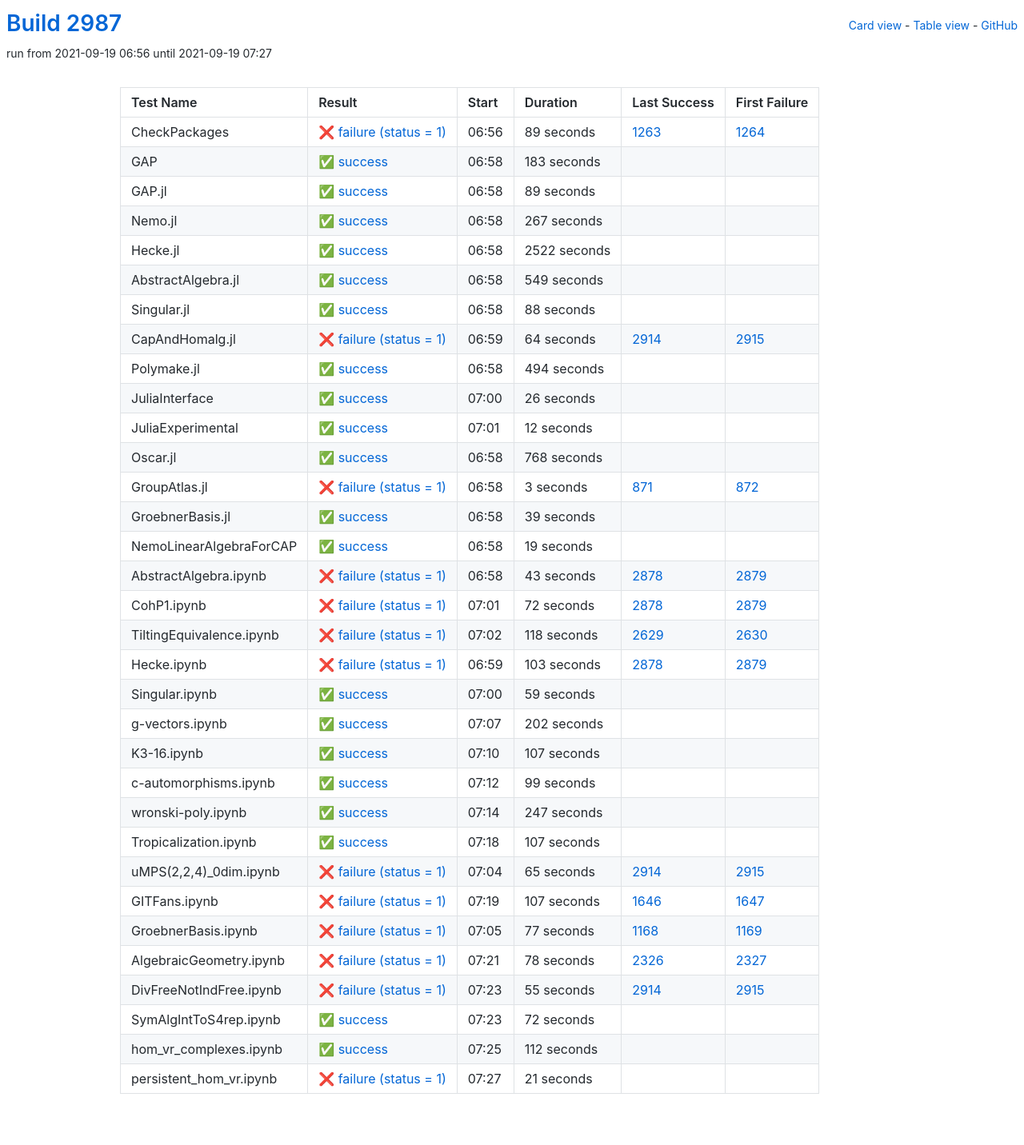
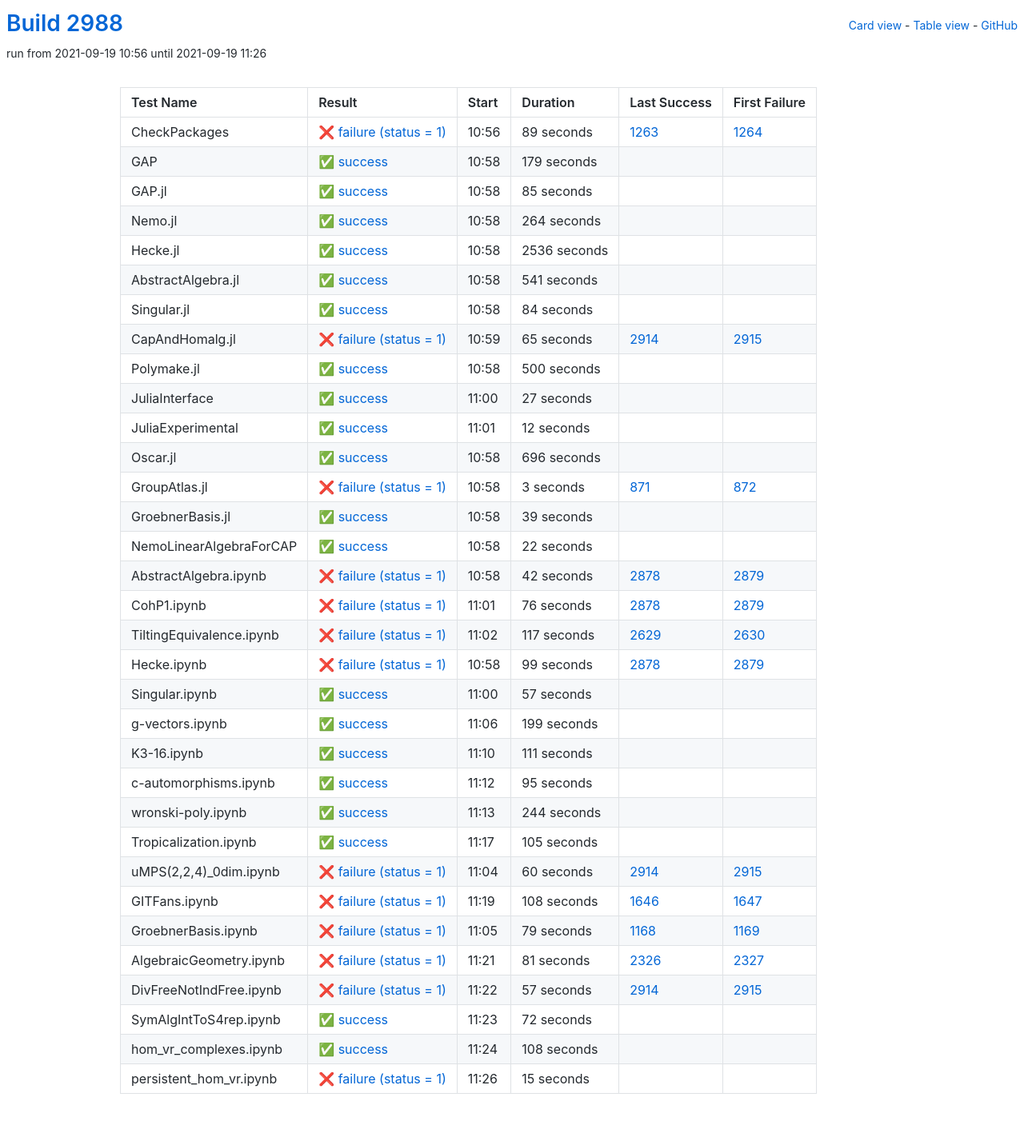
Before and after one commit to oscar-system/oscar-ci-status-stable, a Jekyll site: the page built from table.html, in a window 1280 px wide. Shown: the whole page at 80% size. Built offline with Jekyll 4.4.1, drawn with Linux system fonts in a browser that asks for light colours.

Commit message:
Build #2988

```diff
--- a/_data/ci.yml
+++ b/_data/ci.yml
@@ -1,6 +1,6 @@
 ---
-build: 2987
-build_url: https://oscarci.mathematik.uni-kl.de/job/oscar-stable/2987/
+build: 2988
+build_url: https://oscarci.mathematik.uni-kl.de/job/oscar-stable/2988/
 job: oscar-stable
 organization: oscar-system
 repo: oscar-ci-status-stable
@@ -8,8 +8,8 @@ repourl: https://github.com/oscar-system/oscar-ci-status-stable
 tests:
 - name: CheckPackages
   id: checkpackages
-  log: https://oscarci.mathematik.uni-kl.de/job/oscar-stable/2987/artifact/logs/build-2987/CheckPackages.log
-  start: 2021-09-19 06:56
+  log: https://oscarci.mathematik.uni-kl.de/job/oscar-stable/2988/artifact/logs/build-2988/CheckPackages.log
+  start: 2021-09-19 10:56
   success: false
   exitcode: 1
   status: failure
@@ -20,116 +20,116 @@ tests:
   first_failure_url: https://oscarci.mathematik.uni-kl.de/job/oscar-stable/1264/
 - name: GAP
   id: gap
-  log: https://oscarci.mathematik.uni-kl.de/job/oscar-stable/2987/artifact/logs/build-2987/GAP.log
-  start: 2021-09-19 06:58
+  log: https://oscarci.mathematik.uni-kl.de/job/oscar-stable/2988/artifact/logs/build-2988/GAP.log
+  start: 2021-09-19 10:58
   success: true
   exitcode: 0
   status: success
-  duration: 183
+  duration: 179
   last_success: false
   last_success_url:
   first_failure: false
   first_failure_url:
 - name: GAP.jl
   id: gap-jl
-  log: https://oscarci.mathematik.uni-kl.de/job/oscar-stable/2987/artifact/logs/build-2987/GAP.jl.log
-  start: 2021-09-19 06:58
+  log: https://oscarci.mathematik.uni-kl.de/job/oscar-stable/2988/artifact/logs/build-2988/GAP.jl.log
+  start: 2021-09-19 10:58
   success: true
   exitcode: 0
   status: success
-  duration: 89
+  duration: 85
   last_success: false
   last_success_url:
   first_failure: false
   first_failure_url:
 - name: Nemo.jl
   id: nemo-jl
-  log: https://oscarci.mathematik.uni-kl.de/job/oscar-stable/2987/artifact/logs/build-2987/Nemo.jl.log
-  start: 2021-09-19 06:58
+  log: https://oscarci.mathematik.uni-kl.de/job/oscar-stable/2988/artifact/logs/build-2988/Nemo.jl.log
+  start: 2021-09-19 10:58
   success: true
   exitcode: 0
   status: success
-  duration: 267
+  duration: 264
   last_success: false
   last_success_url:
   first_failure: false
   first_failure_url:
 - name: Hecke.jl
   id: hecke-jl
-  log: https://oscarci.mathematik.uni-kl.de/job/oscar-stable/2987/artifact/logs/build-2987/Hecke.jl.log
-  start: 2021-09-19 06:58
+  log: https://oscarci.mathematik.uni-kl.de/job/oscar-stable/2988/artifact/logs/build-2988/Hecke.jl.log
+  start: 2021-09-19 10:58
   success: true
   exitcode: 0
   status: success
-  duration: 2522
+  duration: 2536
   last_success: false
   last_success_url:
   first_failure: false
   first_failure_url:
 - name: AbstractAlgebra.jl
   id: abstractalgebra-jl
-  log: https://oscarci.mathematik.uni-kl.de/job/oscar-stable/2987/artifact/logs/build-2987/AbstractAlgebra.jl.log
-  start: 2021-09-19 06:58
+  log: https://oscarci.mathematik.uni-kl.de/job/oscar-stable/2988/artifact/logs/build-2988/AbstractAlgebra.jl.log
+  start: 2021-09-19 10:58
   success: true
   exitcode: 0
   status: success
-  duration: 549
+  duration: 541
   last_success: false
   last_success_url:
   first_failure: false
   first_failure_url:
 - name: Singular.jl
   id: singular-jl
-  log: https://oscarci.mathematik.uni-kl.de/job/oscar-stable/2987/artifact/logs/build-2987/Singular.jl.log
-  start: 2021-09-19 06:58
+  log: https://oscarci.mathematik.uni-kl.de/job/oscar-stable/2988/artifact/logs/build-2988/Singular.jl.log
+  start: 2021-09-19 10:58
   success: true
   exitcode: 0
   status: success
-  duration: 88
+  duration: 84
   last_success: false
   last_success_url:
   first_failure: false
   first_failure_url:
 - name: CapAndHomalg.jl
   id: capandhomalg-jl
-  log: https://oscarci.mathematik.uni-kl.de/job/oscar-stable/2987/artifact/logs/build-2987/CapAndHomalg.jl.log
-  start: 2021-09-19 06:59
+  log: https://oscarci.mathematik.uni-kl.de/job/oscar-stable/2988/artifact/logs/build-2988/CapAndHomalg.jl.log
+  start: 2021-09-19 10:59
   success: false
   exitcode: 1
   status: failure
-  duration: 64
+  duration: 65
   last_success: 2914
   last_success_url: https://oscarci.mathematik.uni-kl.de/job/oscar-stable/2914/
   first_failure: 2915
   first_failure_url: https://oscarci.mathematik.uni-kl.de/job/oscar-stable/2915/
 - name: Polymake.jl
   id: polymake-jl
-  log: https://oscarci.mathematik.uni-kl.de/job/oscar-stable/2987/artifact/logs/build-2987/Polymake.jl.log
-  start: 2021-09-19 06:58
+  log: https://oscarci.mathematik.uni-kl.de/job/oscar-stable/2988/artifact/logs/build-2988/Polymake.jl.log
+  start: 2021-09-19 10:58
   success: true
   exitcode: 0
   status: success
-  duration: 494
+  duration: 500
   last_success: false
   last_success_url:
   first_failure: false
   first_failure_url:
 - name: JuliaInterface
   id: juliainterface
-  log: https://oscarci.mathematik.uni-kl.de/job/oscar-stable/2987/artifact/logs/build-2987/JuliaInterface.log
-  start: 2021-09-19 07:00
+  log: https://oscarci.mathematik.uni-kl.de/job/oscar-stable/2988/artifact/logs/build-2988/JuliaInterface.log
+  start: 2021-09-19 11:00
   success: true
   exitcode: 0
   status: success
-  duration: 26
+  duration: 27
   last_success: false
   last_success_url:
   first_failure: false
   first_failure_url:
 - name: JuliaExperimental
   id: juliaexperimental
-  log: https://oscarci.mathematik.uni-kl.de/job/oscar-stable/2987/artifact/logs/build-2987/JuliaExperimental.log
-  start: 2021-09-19 07:01
+  log: https://oscarci.mathematik.uni-kl.de/job/oscar-stable/2988/artifact/logs/build-2988/JuliaExperimental.log
+  start: 2021-09-19 11:01
   success: true
   exitcode: 0
   status: success
@@ -140,20 +140,20 @@ tests:
   first_failure_url:
 - name: Oscar.jl
   id: oscar-jl
-  log: https://oscarci.mathematik.uni-kl.de/job/oscar-stable/2987/artifact/logs/build-2987/Oscar.jl.log
-  start: 2021-09-19 06:58
+  log: https://oscarci.mathematik.uni-kl.de/job/oscar-stable/2988/artifact/logs/build-2988/Oscar.jl.log
+  start: 2021-09-19 10:58
   success: true
   exitcode: 0
   status: success
-  duration: 768
+  duration: 696
   last_success: false
   last_success_url:
   first_failure: false
   first_failure_url:
 - name: GroupAtlas.jl
   id: groupatlas-jl
-  log: https://oscarci.mathematik.uni-kl.de/job/oscar-stable/2987/artifact/logs/build-2987/GroupAtlas.jl.log
-  start: 2021-09-19 06:58
+  log: https://oscarci.mathematik.uni-kl.de/job/oscar-stable/2988/artifact/logs/build-2988/GroupAtlas.jl.log
+  start: 2021-09-19 10:58
   success: false
   exitcode: 1
   status: failure
@@ -164,8 +164,8 @@ tests:
   first_failure_url: https://oscarci.mathematik.uni-kl.de/job/oscar-stable/872/
 - name: GroebnerBasis.jl
   id: groebnerbasis-jl
-  log: https://oscarci.mathematik.uni-kl.de/job/oscar-stable/2987/artifact/logs/build-2987/GroebnerBasis.jl.log
-  start: 2021-09-19 06:58
+  log: https://oscarci.mathematik.uni-kl.de/job/oscar-stable/2988/artifact/logs/build-2988/GroebnerBasis.jl.log
+  start: 2021-09-19 10:58
   success: true
   exitcode: 0
   status: success
@@ -176,200 +176,200 @@ tests:
   first_failure_url:
 - name: NemoLinearAlgebraForCAP
   id: nemolinearalgebraforcap
-  log: https://oscarci.mathematik.uni-kl.de/job/oscar-stable/2987/artifact/logs/build-2987/NemoLinearAlgebraForCAP.log
-  start: 2021-09-19 06:58
+  log: https://oscarci.mathematik.uni-kl.de/job/oscar-stable/2988/artifact/logs/build-2988/NemoLinearAlgebraForCAP.log
+  start: 2021-09-19 10:58
   success: true
   exitcode: 0
   status: success
-  duration: 19
+  duration: 22
   last_success: false
   last_success_url:
   first_failure: false
   first_failure_url:
 - name: AbstractAlgebra.ipynb
   id: abstractalgebra-ipynb
-  log: https://oscarci.mathematik.uni-kl.de/job/oscar-stable/2987/artifact/logs/build-2987/AbstractAlgebra.ipynb.log
-  start: 2021-09-19 06:58
+  log: https://oscarci.mathematik.uni-kl.de/job/oscar-stable/2988/artifact/logs/build-2988/AbstractAlgebra.ipynb.log
+  start: 2021-09-19 10:58
   success: false
   exitcode: 1
   status: failure
-  duration: 43
+  duration: 42
   last_success: 2878
   last_success_url: https://oscarci.mathematik.uni-kl.de/job/oscar-stable/2878/
   first_failure: 2879
   first_failure_url: https://oscarci.mathematik.uni-kl.de/job/oscar-stable/2879/
 - name: CohP1.ipynb
   id: cohp1-ipynb
-  log: https://oscarci.mathematik.uni-kl.de/job/oscar-stable/2987/artifact/logs/build-2987/CohP1.ipynb.log
-  start: 2021-09-19 07:01
+  log: https://oscarci.mathematik.uni-kl.de/job/oscar-stable/2988/artifact/logs/build-2988/CohP1.ipynb.log
+  start: 2021-09-19 11:01
   success: false
   exitcode: 1
   status: failure
-  duration: 72
+  duration: 76
   last_success: 2878
   last_success_url: https://oscarci.mathematik.uni-kl.de/job/oscar-stable/2878/
   first_failure: 2879
   first_failure_url: https://oscarci.mathematik.uni-kl.de/job/oscar-stable/2879/
 - name: TiltingEquivalence.ipynb
   id: tiltingequivalence-ipynb
-  log: https://oscarci.mathematik.uni-kl.de/job/oscar-stable/2987/artifact/logs/build-2987/TiltingEquivalence.ipynb.log
-  start: 2021-09-19 07:02
+  log: https://oscarci.mathematik.uni-kl.de/job/oscar-stable/2988/artifact/logs/build-2988/TiltingEquivalence.ipynb.log
+  start: 2021-09-19 11:02
   success: false
   exitcode: 1
   status: failure
-  duration: 118
+  duration: 117
   last_success: 2629
   last_success_url: https://oscarci.mathematik.uni-kl.de/job/oscar-stable/2629/
   first_failure: 2630
   first_failure_url: https://oscarci.mathematik.uni-kl.de/job/oscar-stable/2630/
 - name: Hecke.ipynb
   id: hecke-ipynb
-  log: https://oscarci.mathematik.uni-kl.de/job/oscar-stable/2987/artifact/logs/build-2987/Hecke.ipynb.log
-  start: 2021-09-19 06:59
+  log: https://oscarci.mathematik.uni-kl.de/job/oscar-stable/2988/artifact/logs/build-2988/Hecke.ipynb.log
+  start: 2021-09-19 10:58
   success: false
   exitcode: 1
   status: failure
-  duration: 103
+  duration: 99
   last_success: 2878
   last_success_url: https://oscarci.mathematik.uni-kl.de/job/oscar-stable/2878/
   first_failure: 2879
   first_failure_url: https://oscarci.mathematik.uni-kl.de/job/oscar-stable/2879/
 - name: Singular.ipynb
   id: singular-ipynb
-  log: https://oscarci.mathematik.uni-kl.de/job/oscar-stable/2987/artifact/logs/build-2987/Singular.ipynb.log
-  start: 2021-09-19 07:00
+  log: https://oscarci.mathematik.uni-kl.de/job/oscar-stable/2988/artifact/logs/build-2988/Singular.ipynb.log
+  start: 2021-09-19 11:00
   success: true
   exitcode: 0
   status: success
-  duration: 59
+  duration: 57
   last_success: false
   last_success_url:
   first_failure: false
   first_failure_url:
 - name: g-vectors.ipynb
   id: g-vectors-ipynb
-  log: https://oscarci.mathematik.uni-kl.de/job/oscar-stable/2987/artifact/logs/build-2987/g-vectors.ipynb.log
-  start: 2021-09-19 07:07
+  log: https://oscarci.mathematik.uni-kl.de/job/oscar-stable/2988/artifact/logs/build-2988/g-vectors.ipynb.log
+  start: 2021-09-19 11:06
   success: true
   exitcode: 0
   status: success
-  duration: 202
+  duration: 199
   last_success: false
   last_success_url:
   first_failure: false
   first_failure_url:
 - name: K3-16.ipynb
   id: k3-16-ipynb
-  log: https://oscarci.mathematik.uni-kl.de/job/oscar-stable/2987/artifact/logs/build-2987/K3-16.ipynb.log
-  start: 2021-09-19 07:10
+  log: https://oscarci.mathematik.uni-kl.de/job/oscar-stable/2988/artifact/logs/build-2988/K3-16.ipynb.log
+  start: 2021-09-19 11:10
   success: true
   exitcode: 0
   status: success
-  duration: 107
+  duration: 111
   last_success: false
   last_success_url:
   first_failure: false
   first_failure_url:
 - name: c-automorphisms.ipynb
   id: c-automorphisms-ipynb
-  log: https://oscarci.mathematik.uni-kl.de/job/oscar-stable/2987/artifact/logs/build-2987/c-automorphisms.ipynb.log
-  start: 2021-09-19 07:12
+  log: https://oscarci.mathematik.uni-kl.de/job/oscar-stable/2988/artifact/logs/build-2988/c-automorphisms.ipynb.log
+  start: 2021-09-19 11:12
   success: true
   exitcode: 0
   status: success
-  duration: 99
+  duration: 95
   last_success: false
   last_success_url:
   first_failure: false
   first_failure_url:
 - name: wronski-poly.ipynb
   id: wronski-poly-ipynb
-  log: https://oscarci.mathematik.uni-kl.de/job/oscar-stable/2987/artifact/logs/build-2987/wronski-poly.ipynb.log
-  start: 2021-09-19 07:14
+  log: https://oscarci.mathematik.uni-kl.de/job/oscar-stable/2988/artifact/logs/build-2988/wronski-poly.ipynb.log
+  start: 2021-09-19 11:13
   success: true
   exitcode: 0
   status: success
-  duration: 247
+  duration: 244
   last_success: false
   last_success_url:
   first_failure: false
   first_failure_url:
 - name: Tropicalization.ipynb
   id: tropicalization-ipynb
-  log: https://oscarci.mathematik.uni-kl.de/job/oscar-stable/2987/artifact/logs/build-2987/Tropicalization.ipynb.log
-  start: 2021-09-19 07:18
+  log: https://oscarci.mathematik.uni-kl.de/job/oscar-stable/2988/artifact/logs/build-2988/Tropicalization.ipynb.log
+  start: 2021-09-19 11:17
   success: true
   exitcode: 0
   status: success
-  duration: 107
+  duration: 105
   last_success: false
   last_success_url:
   first_failure: false
   first_failure_url:
 - name: uMPS(2,2,4)_0dim.ipynb
   id: umps-2-2-4-0dim-ipynb
-  log: https://oscarci.mathematik.uni-kl.de/job/oscar-stable/2987/artifact/logs/build-2987/uMPS-2-2-4-_0dim.ipynb.log
-  start: 2021-09-19 07:04
+  log: https://oscarci.mathematik.uni-kl.de/job/oscar-stable/2988/artifact/logs/build-2988/uMPS-2-2-4-_0dim.ipynb.log
+  start: 2021-09-19 11:04
   success: false
   exitcode: 1
   status: failure
-  duration: 65
+  duration: 60
   last_success: 2914
   last_success_url: https://oscarci.mathematik.uni-kl.de/job/oscar-stable/2914/
   first_failure: 2915
   first_failure_url: https://oscarci.mathematik.uni-kl.de/job/oscar-stable/2915/
 - name: GITFans.ipynb
   id: gitfans-ipynb
-  log: https://oscarci.mathematik.uni-kl.de/job/oscar-stable/2987/artifact/logs/build-2987/GITFans.ipynb.log
-  start: 2021-09-19 07:19
+  log: https://oscarci.mathematik.uni-kl.de/job/oscar-stable/2988/artifact/logs/build-2988/GITFans.ipynb.log
+  start: 2021-09-19 11:19
   success: false
   exitcode: 1
   status: failure
-  duration: 107
+  duration: 108
   last_success: 1646
   last_success_url: https://oscarci.mathematik.uni-kl.de/job/oscar-stable/1646/
   first_failure: 1647
   first_failure_url: https://oscarci.mathematik.uni-kl.de/job/oscar-stable/1647/
 - name: GroebnerBasis.ipynb
   id: groebnerbasis-ipynb
-  log: https://oscarci.mathematik.uni-kl.de/job/oscar-stable/2987/artifact/logs/build-2987/GroebnerBasis.ipynb.log
-  start: 2021-09-19 07:05
+  log: https://oscarci.mathematik.uni-kl.de/job/oscar-stable/2988/artifact/logs/build-2988/GroebnerBasis.ipynb.log
+  start: 2021-09-19 11:05
   success: false
   exitcode: 1
   status: failure
-  duration: 77
+  duration: 79
   last_success: 1168
   last_success_url: https://oscarci.mathematik.uni-kl.de/job/oscar-stable/1168/
   first_failure: 1169
   first_failure_url: https://oscarci.mathematik.uni-kl.de/job/oscar-stable/1169/
 - name: AlgebraicGeometry.ipynb
   id: algebraicgeometry-ipynb
-  log: https://oscarci.mathematik.uni-kl.de/job/oscar-stable/2987/artifact/logs/build-2987/AlgebraicGeometry.ipynb.log
-  start: 2021-09-19 07:21
+  log: https://oscarci.mathematik.uni-kl.de/job/oscar-stable/2988/artifact/logs/build-2988/AlgebraicGeometry.ipynb.log
+  start: 2021-09-19 11:21
   success: false
   exitcode: 1
   status: failure
-  duration: 78
+  duration: 81
   last_success: 2326
   last_success_url: https://oscarci.mathematik.uni-kl.de/job/oscar-stable/2326/
   first_failure: 2327
   first_failure_url: https://oscarci.mathematik.uni-kl.de/job/oscar-stable/2327/
 - name: DivFreeNotIndFree.ipynb
   id: divfreenotindfree-ipynb
-  log: https://oscarci.mathematik.uni-kl.de/job/oscar-stable/2987/artifact/logs/build-2987/DivFreeNotIndFree.ipynb.log
-  start: 2021-09-19 07:23
+  log: https://oscarci.mathematik.uni-kl.de/job/oscar-stable/2988/artifact/logs/build-2988/DivFreeNotIndFree.ipynb.log
+  start: 2021-09-19 11:22
   success: false
   exitcode: 1
   status: failure
-  duration: 55
+  duration: 57
   last_success: 2914
   last_success_url: https://oscarci.mathematik.uni-kl.de/job/oscar-stable/2914/
   first_failure: 2915
   first_failure_url: https://oscarci.mathematik.uni-kl.de/job/oscar-stable/2915/
 - name: SymAlgIntToS4rep.ipynb
   id: symalginttos4rep-ipynb
-  log: https://oscarci.mathematik.uni-kl.de/job/oscar-stable/2987/artifact/logs/build-2987/SymAlgIntToS4rep.ipynb.log
-  start: 2021-09-19 07:23
+  log: https://oscarci.mathematik.uni-kl.de/job/oscar-stable/2988/artifact/logs/build-2988/SymAlgIntToS4rep.ipynb.log
+  start: 2021-09-19 11:23
   success: true
   exitcode: 0
   status: success
@@ -380,24 +380,24 @@ tests:
   first_failure_url:
 - name: hom_vr_complexes.ipynb
   id: hom-vr-complexes-ipynb
-  log: https://oscarci.mathematik.uni-kl.de/job/oscar-stable/2987/artifact/logs/build-2987/hom_vr_complexes.ipynb.log
-  start: 2021-09-19 07:25
+  log: https://oscarci.mathematik.uni-kl.de/job/oscar-stable/2988/artifact/logs/build-2988/hom_vr_complexes.ipynb.log
+  start: 2021-09-19 11:24
   success: true
   exitcode: 0
   status: success
-  duration: 112
+  duration: 108
   last_success: false
   last_success_url:
   first_failure: false
   first_failure_url:
 - name: persistent_hom_vr.ipynb
   id: persistent-hom-vr-ipynb
-  log: https://oscarci.mathematik.uni-kl.de/job/oscar-stable/2987/artifact/logs/build-2987/persistent_hom_vr.ipynb.log
-  start: 2021-09-19 07:27
+  log: https://oscarci.mathematik.uni-kl.de/job/oscar-stable/2988/artifact/logs/build-2988/persistent_hom_vr.ipynb.log
+  start: 2021-09-19 11:26
   success: false
   exitcode: 1
   status: failure
-  duration: 21
+  duration: 15
   last_success: false
   last_success_url:
   first_failure: false
```
Also changed, not shown: README.md.
